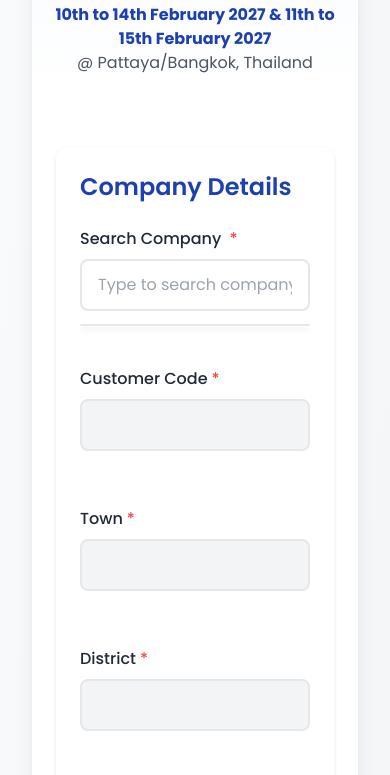
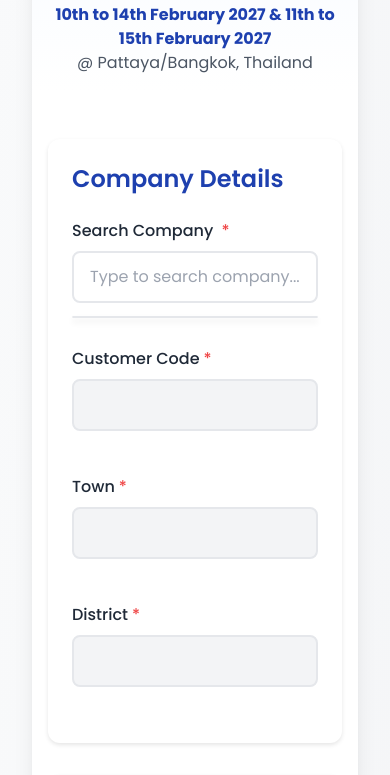
Before and after one commit to Ashen1217/Form_V1.3, a plain HTML site: page index.html in a window 390 px wide. Shown: the part 325-1100 px from the top of the page. Drawn offline with nearby package versions, Linux system fonts and the light colour scheme.

Commit message:
Update index.html

```diff
--- a/index.html
+++ b/index.html
@@ -2,13 +2,28 @@
 <html lang="en">
 <head>
     <meta charset="UTF-8">
-    <meta name="viewport" content="width=device-width, initial-scale=1.0">
+    <meta name="viewport" content="width=device-width, initial-scale=1.0, maximum-scale=1.0, user-scalable=no">
     <title>DSL RED CARPET 2027 - Participation Form</title>
     <script src="https://cdn.tailwindcss.com"></script>
     <link rel="preconnect" href="https://fonts.googleapis.com">
     <link rel="preconnect" href="https://fonts.gstatic.com" crossorigin>
     <link href="https://fonts.googleapis.com/css2?family=Poppins:wght@400;500;600;700&display=swap" rel="stylesheet">
     <link rel="stylesheet" href="styles.css">
+    <style>
+        @media (max-width: 768px) {
+            .md\:grid-cols-2 {
+                grid-template-columns: 1fr !important;
+            }
+
+            .p-6 {
+                padding: 1rem !important;
+            }
+
+            .gap-6 {
+                gap: 0.75rem !important;
+            }
+        }
+    </style>
 </head>
 <body class="min-h-screen p-4 bg-gradient-to-br from-gray-50 to-gray-100">
     <!-- System Info (Hidden) -->
```
